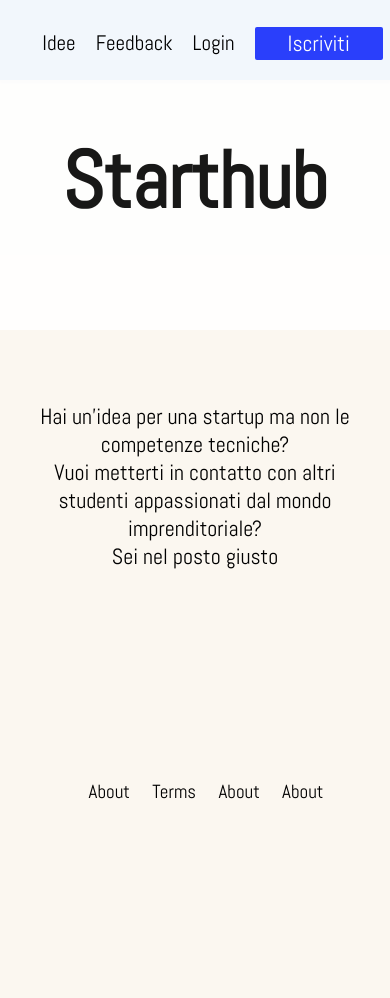
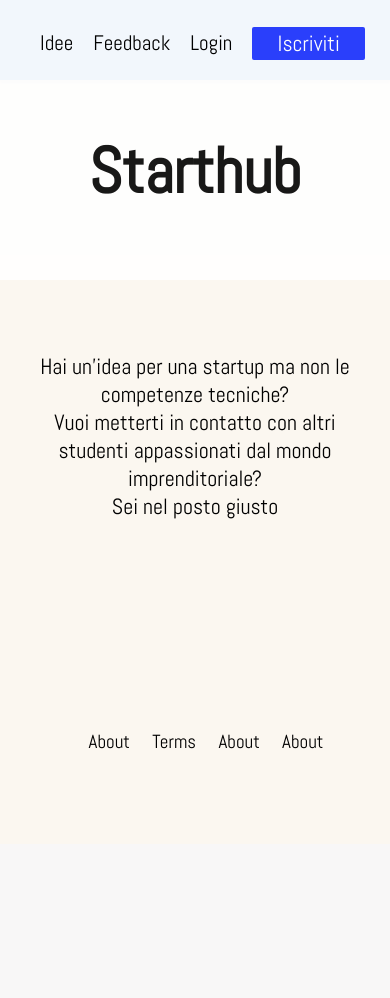
Before and after one commit to git-audo/starthub, a Django app: page /board/ in a window 390 px wide. Shown: the top 998 px of the page. After the commit the page ends 749 px from the top, so only its background shows below. Run offline with Django 3.2, Linux system fonts and the light colour scheme; data that the repository does not hold is empty.

Commit message:
Updated mobile homepage layout

```diff
--- a/board/static/css/style.css
+++ b/board/static/css/style.css
@@ -3,8 +3,7 @@ body {
     margin: 0px;
     display: grid;
     grid-template-columns: repeat(12, 1fr);
-    grid-template-rows: 80px 250px 280px 220px 220px 220px 220px 220px 220px 260px;
-
+    grid-template-rows: 80px 200px 280px repeat(auto-fill, 220px);
     font-family: 'Fira Sans', sans-serif;
     font-family: 'Abel', sans-serif;
     /* background-color: #F9F9F9; */
@@ -66,7 +65,7 @@ body {
 #signup {
     width: 120px;
     height: 28px;
-    margin: 7px 5px 0 0;
+    margin: 7px 25px 0 0;
     padding: 2px 4px 3px 4px;
     background-color: #2a3ffb;
     color: white;
@@ -113,8 +112,8 @@ body {
 .page_title {
     grid-column: span 12;
     padding-top: 50px;
-    font-size: 5em;
-    font-weight: 800;
+    font-size: 4em;
+    font-weight: 600;
     text-align: center;
     opacity: 0.9;
     background-color: white;
@@ -131,8 +130,8 @@ body {
 .block_left, .block_right {
     display: flex;
     flex-flow: row;
-    margin: 0 5px 0 5px;
-    padding-left: 15px;
+    margin: 0;
+    padding-left: 20px;
     grid-column: span 12;
     background-color: white;
     border-radius: 5px;
@@ -142,8 +141,7 @@ body {
     border-style: solid;
     border-width: 0px 0px 2px 0px;
     border-color: #f0f0f0;
-
-}
+ }
 
 .block_left:hover, .block_right:hover {
     /* transform: scale(1.01); */
@@ -255,7 +253,6 @@ mark {
     body {
         grid-template-columns: repeat(12, 1fr);
         grid-template-rows: 80px 230px 230px repeat(auto-fill, 180px);
-    	/* padding: 0 400px 0 400px; */
     }
 
     #home_button {
@@ -264,6 +261,10 @@ mark {
 
     #signup {
 	margin: 7px 0 0 32px;
+    }
+
+    .page_title {
+	font-size: 5em;
     }
 
     .block_left {
```
